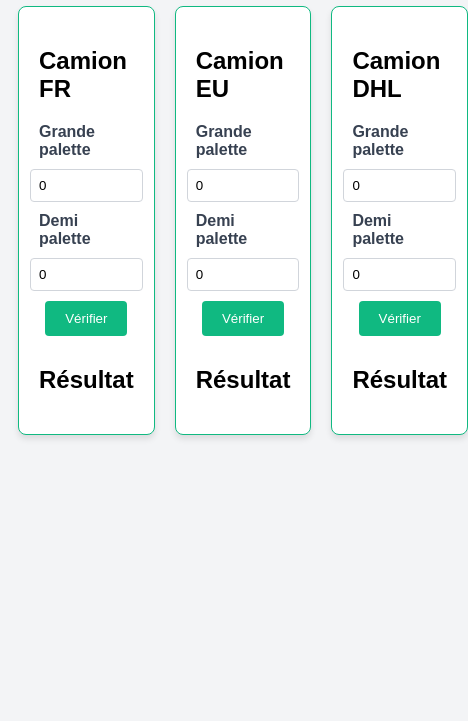
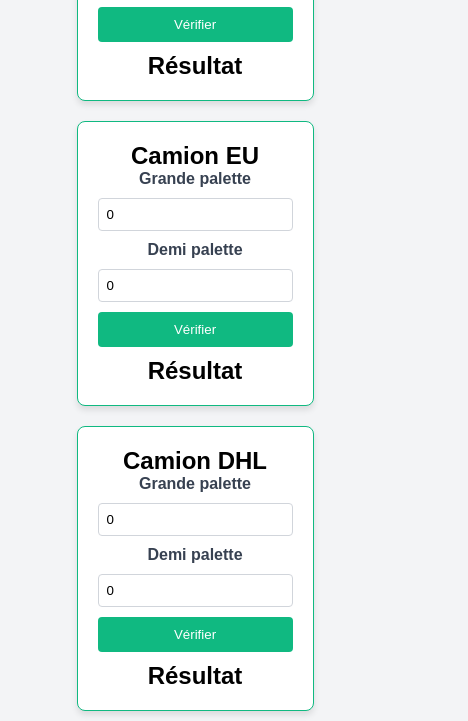
Before and after one commit to DimDev-dev/truck_vret, a plain HTML site: page index.html in a window 390 px wide. Shown: the part 268-989 px from the top of the page, 468 px wide, since content can reach past the window. Before the commit the page ends 860 px from the top, so only its background shows below. Drawn offline with Linux system fonts and the light colour scheme.

Commit message:
fix media query

```diff
--- a/style.css
+++ b/style.css
@@ -1,6 +1,14 @@
+*,
+*::before,
+*::after {
+  box-sizing: border-box;
+  margin: 0;
+  padding: 0;
+}
+
 body {
   height: 100vh;
-  width: 100vw;
+  width: 100%;
   display: flex;
   justify-content: center;
   align-items: center;
@@ -9,11 +17,51 @@ body {
   font-family: "Arial", sans-serif;
 }
 
+h1 {
+  text-align: center;
+}
 .container {
   display: flex;
   justify-content: space-around;
   align-items: flex-start;
   width: 100%;
+}
+
+@media (max-width: 768px) {
+  body {
+    height: auto;
+  }
+  .container {
+    flex-direction: column;
+    align-items: center;
+  }
+
+  .form {
+    max-width: 100%;
+    margin: 10px 0;
+  }
+
+  .form input {
+    width: 100%;
+  }
+
+  button {
+    width: 100%;
+    padding: 10px;
+  }
+
+  header {
+    display: flex;
+    flex-direction: column;
+    align-items: center;
+    padding: 10px;
+  }
+
+  nav {
+    display: flex;
+    flex-direction: column;
+    align-items: center;
+  }
 }
 
 .form {
```
